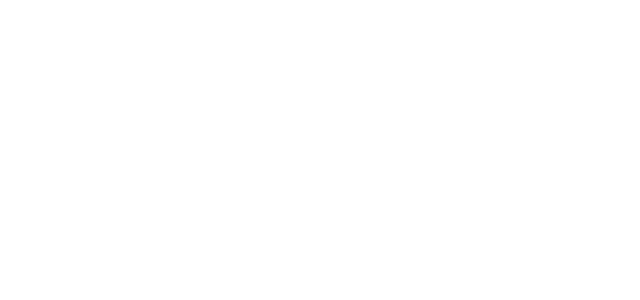
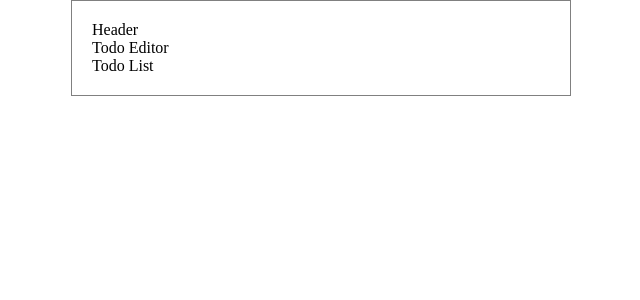
Before and after one commit to kang-gicheon/React_TODO_List, a React (Create React App) app in the folder todo/: page / in a window 1280 px wide. Shown: the top 300 px of the page, without its empty margins (319-959 px from the left). Built offline with nearby package versions, Linux system fonts and the light colour scheme.

Commit message:
css 수정, component 구조 잡기
최상위 컴포넌트 구조잡기,  CSS 수정

```diff
--- a/todo/src/App.css
+++ b/todo/src/App.css
@@ -1,38 +1,8 @@
 .App {
-  text-align: center;
+  max-width: 500px;
+  width:  100%;
+  margin: 0 auto;
+  box-sizing: border-box;
+  padding: 20px;
+  border:  1px solid gray;
 }
-
-.App-logo {
-  height: 40vmin;
-  pointer-events: none;
-}
-
-@media (prefers-reduced-motion: no-preference) {
-  .App-logo {
-    animation: App-logo-spin infinite 20s linear;
-  }
-}
-
-.App-header {
-  background-color: #282c34;
-  min-height: 100vh;
-  display: flex;
-  flex-direction: column;
-  align-items: center;
-  justify-content: center;
-  font-size: calc(10px + 2vmin);
-  color: white;
-}
-
-.App-link {
-  color: #61dafb;
-}
-
-@keyframes App-logo-spin {
-  from {
-    transform: rotate(0deg);
-  }
-  to {
-    transform: rotate(360deg);
-  }
-}
--- a/todo/src/App.js
+++ b/todo/src/App.js
@@ -1,7 +1,16 @@
 import "./App.css";
 
 function App() {
-  return <div className="App"></div>;
+  return (
+    <div className="App">
+      {/* 헤더 영역 */}
+      <div>Header</div>
+      {/* 할 일을 작성할 edit 영역 */}
+      <div>Todo Editor</div>
+      {/* 작성한 할 일 목록 영역 */}
+      <div>Todo List</div>
+    </div>
+  );
 }
 
 export default App;
--- a/todo/src/index.css
+++ b/todo/src/index.css
@@ -1,13 +1,3 @@
 body {
   margin: 0;
-  font-family: -apple-system, BlinkMacSystemFont, 'Segoe UI', 'Roboto', 'Oxygen',
-    'Ubuntu', 'Cantarell', 'Fira Sans', 'Droid Sans', 'Helvetica Neue',
-    sans-serif;
-  -webkit-font-smoothing: antialiased;
-  -moz-osx-font-smoothing: grayscale;
 }
-
-code {
-  font-family: source-code-pro, Menlo, Monaco, Consolas, 'Courier New',
-    monospace;
-}
```
